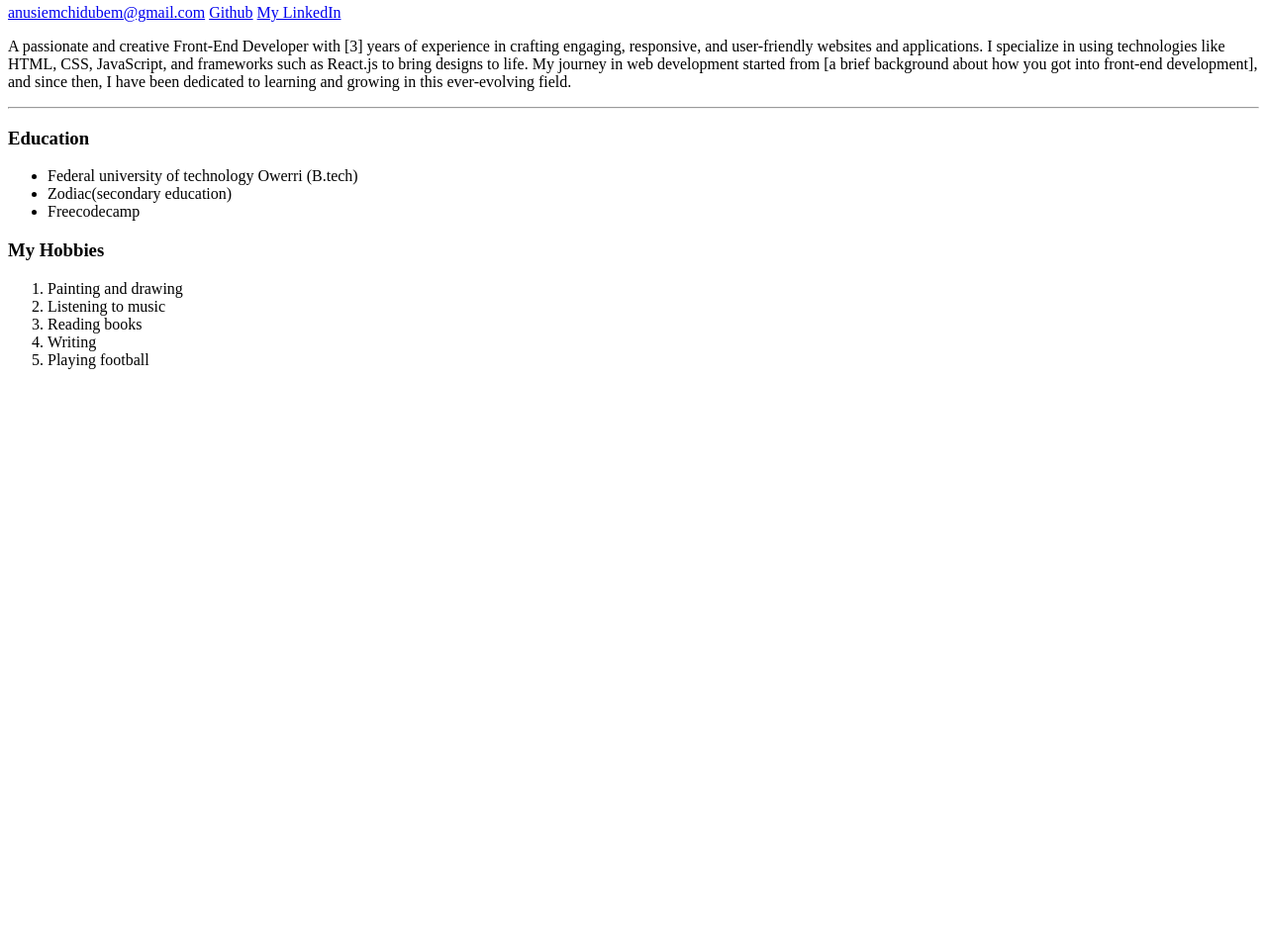
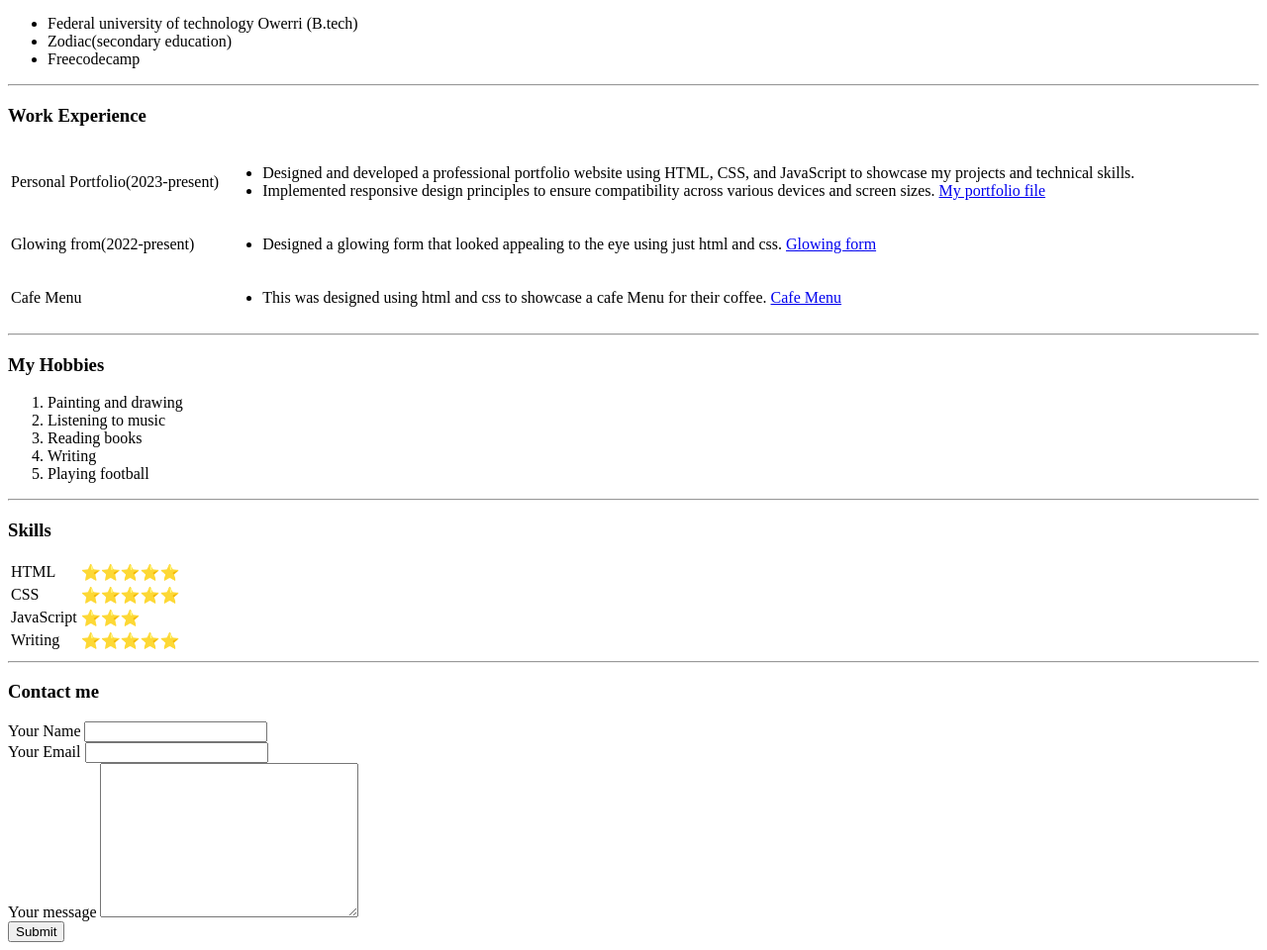
Before and after one commit to chidu100/personal-page, a plain HTML site: page index.html in a window 1280 px wide. Shown: the part 288-1248 px from the top of the page at 99% size. Before the commit the page ends 800 px from the top, so only its background shows below. Drawn offline with Linux system fonts and the light colour scheme.

Commit message:
added more html files

```diff
--- a/index.html
+++ b/index.html
@@ -6,14 +6,19 @@
     <title>Hundredz Personal Site</title>
 </head>
 <body>
-    <img src="img/img folder/face-modified.png" alt="Anusiem Chidubem's photo" width="200px" height="200px">
-    <h1>Anusiem Chidubem(Hundredz)</h1>
-     <!-- <p><em>Front-end web developer <strong>self taught</strong></em></p> -->
-     <p><a href="mailto:anusiemchidubem@gmail.com" target="_blank">anusiemchidubem@gmail.com</a>  <a href="https://github.com/chidu100" target="_blank">Github</a>  <a href="https://www.linkedin.com/in/anusiem-chidubem" target="_blank">My LinkedIn</a></p>
+    <table cellspacing="10">
+        <tr>
+            <td><img src="img/img folder/face-modified.png" alt="Anusiem Chidubem's photo" width="200px" height="200px"></td>
+            <td><h1>Anusiem Chidubem(Hundredz)</h1>
+                <!-- <p><em>Front-end web developer <strong>self taught</strong></em></p> -->
+                <p><a href="mailto:anusiemchidubem@gmail.com" target="_blank">anusiemchidubem@gmail.com</a>  <a href="https://github.com/chidu100" target="_blank">Github</a>  <a href="https://www.linkedin.com/in/anusiem-chidubem" target="_blank">My LinkedIn</a></p>
 
-      <p>A passionate and creative Front-End Developer with [3] years of experience in crafting engaging, responsive, and user-friendly websites and applications. I specialize in using technologies like HTML, CSS, JavaScript, and frameworks such as React.js to bring designs to life. My journey in web development started from [a brief background about how you got into front-end development], and since then, I have been dedicated to learning and growing in this ever-evolving field.
+                 <p>A passionate and creative Front-End Developer with [3] years of experience in crafting engaging, responsive, and user-friendly websites and applications. I specialize in using technologies like HTML, CSS, JavaScript, and frameworks such as React.js to bring designs to life. My journey in web development started from [a brief background about how you got into front-end development], and since then, I have been dedicated to learning and growing in this ever-evolving field.
 
-      </p>
+                 </p></td>
+        </tr>
+    </table>
+
 <hr>
 <h3>Education</h3>
 <ul>
@@ -21,6 +26,40 @@
     <li>Zodiac(secondary education)</li>
     <li>Freecodecamp</li>
 </ul>
+<hr>
+<h3>Work Experience</h3>
+<table>
+    <tbody>
+        <tr>
+            <td>Personal Portfolio(2023-present)</td>
+            <td>
+               <ul>
+                   <li>Designed and developed a professional portfolio website using HTML, CSS, and JavaScript to showcase my projects and technical skills.</li>
+                   <li>Implemented responsive design principles to ensure compatibility across various devices and screen sizes. <a href="https://github.com/chidu100/my-portfilio">My portfolio file</a>
+                   </li>
+               </ul>
+       </td>
+           </tr>
+           <tr>
+               <td>Glowing from(2022-present)</td>
+               <td>
+                   <ul>
+                       <li>Designed a glowing form that looked appealing to the eye using just html and css. <a href="https://github.com/chidu100/first-glow">Glowing form</a></li>
+                   </ul>
+               </td>
+           </tr>
+           <tr>
+               <td>Cafe Menu</td>
+               <td>
+                   <ul>
+                       <li>This was designed using html and css to showcase a cafe Menu for their coffee. <a href="https://github.com/chidu100/freecodecamp-cafe-menu">Cafe Menu</a></li>
+                   </ul>
+               </td>
+           </tr>
+    </tbody>
+
+</table>
+<hr>
 <h3>My Hobbies</h3>
 <ol>
     <li>Painting and drawing</li>
@@ -29,6 +68,40 @@
     <li>Writing</li>
     <li>Playing football</li>
 </ol>
+<hr>
+<h3>Skills</h3>
+<table>
+    <tr>
+        <td>HTML</td>
+        <td>⭐⭐⭐⭐⭐</td>
+    </tr>
+    <tr>
+        <td>CSS</td>
+        <td>⭐⭐⭐⭐⭐</td>
+    </tr>
+    <tr>
+        <td>JavaScript</td>
+        <td>⭐⭐⭐</td>
+    </tr>
+    <tr>
+        <td>Writing</td>
+        <td>⭐⭐⭐⭐⭐</td>
+    </tr>
+</table>
+<hr>
+<h3>Contact me</h3>
+<form action="mailto:anusiemchidubem@gmail.com" enctype="text/plain "   method="post">
+    <label for="Name">Your Name</label>
+    <input type="text" name="" value="">
+    <br>
+    <label for="Email">Your Email</label>
+    <input type="email" name="" id="">
+    <br>
+    <label for="message">Your message</label>
+    <textarea name="" id="" cols="30" rows="10"></textarea>
+    <br>
+    <input type="submit" class="submit">
+</form>
 </body>
 
 </html>
```
